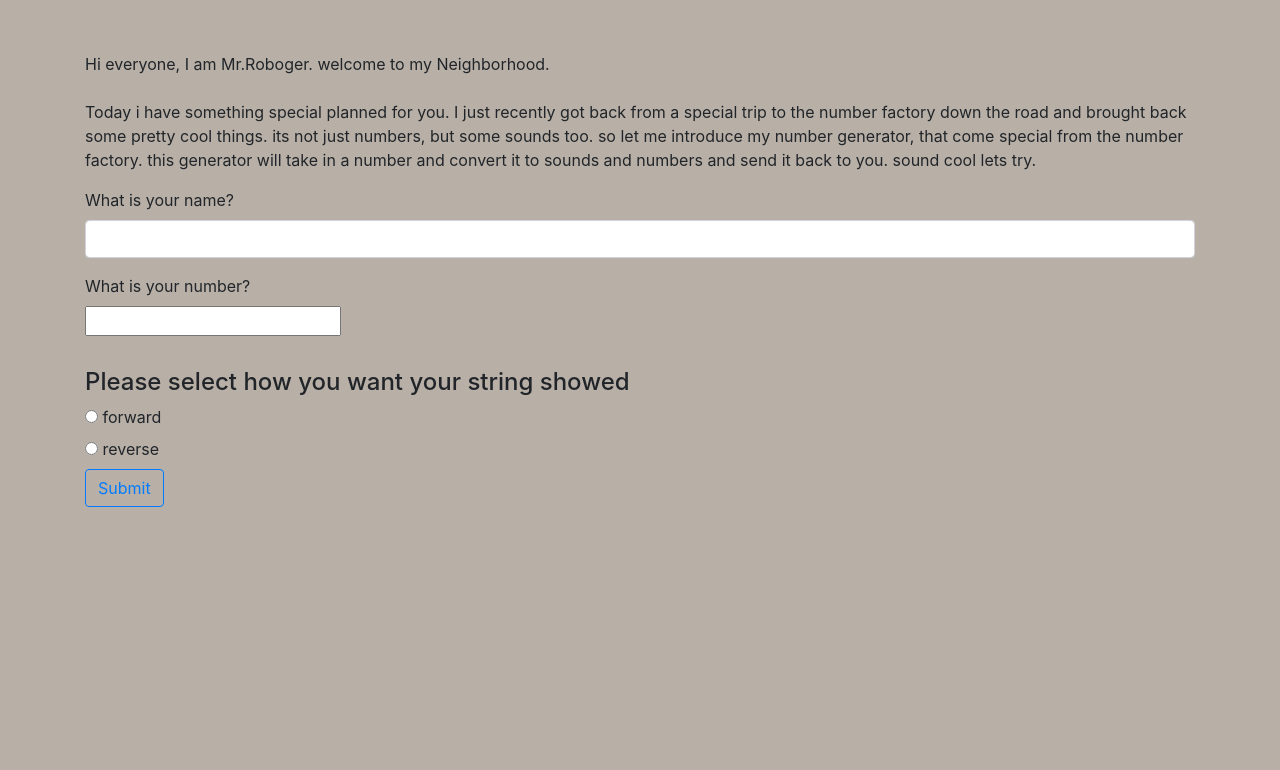
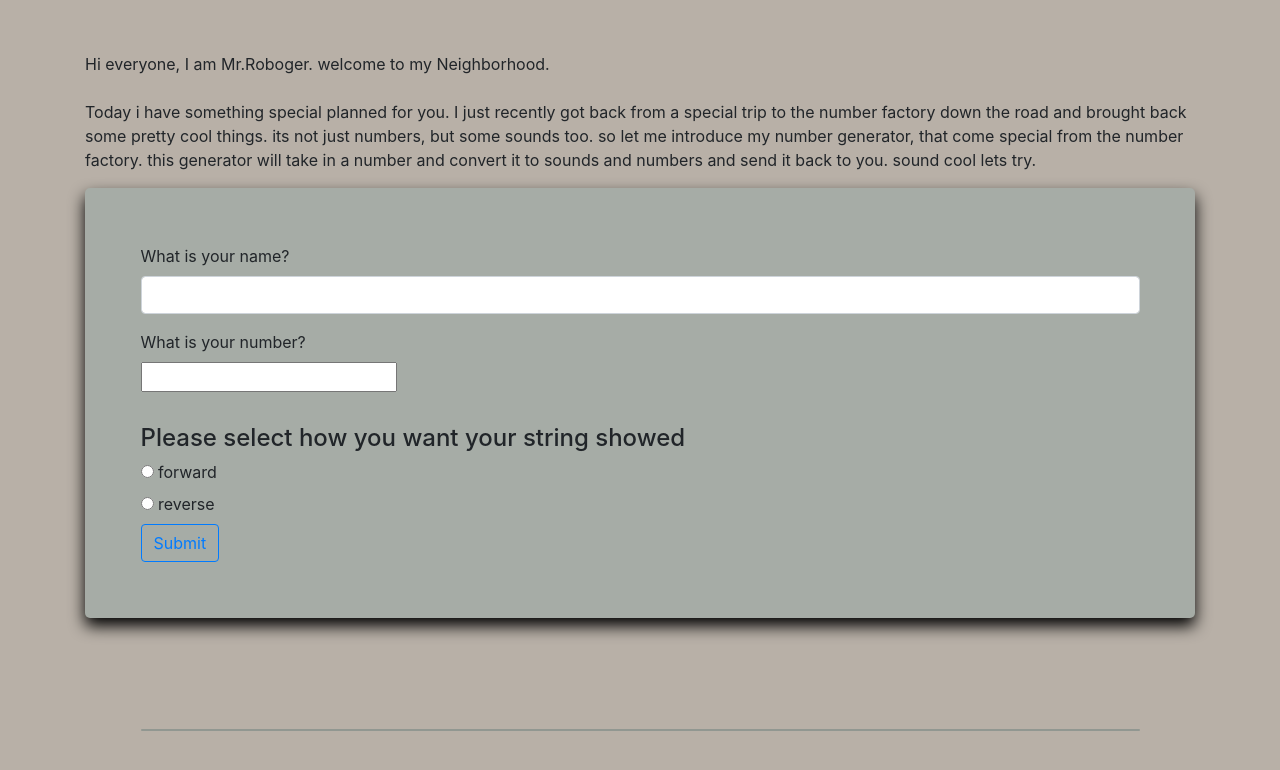
Before and after one commit to dschaaf89/Mr.RobogerNeighborhood, a plain HTML site: page index.html in a window 1280 px wide. Shown: the part 570-1340 px from the top of the page. Before the commit the page ends 1088 px from the top, so only its background shows below. Drawn offline with Linux system fonts and the light colour scheme.

Commit message:
it will add more css styles

```diff
--- a/css/styles.css
+++ b/css/styles.css
@@ -13,7 +13,17 @@ body{
 h1{
   text-align: center;
 }
-#output{
-  margin: 1%;
-  font-weight: bolder;
+
+.card{
+  margin: 5%;
+  background: rgb(166, 172, 166);
 }
+#numbers{
+  box-shadow: 0 8px 16px 0 #000000;
+  transition: 0.3s;
+  border-radius: 5px;
+  background: rgb(166, 172, 166);
+  padding: 5%;
+
+  margin-bottom: 10%;
+}
--- a/index.html
+++ b/index.html
@@ -43,10 +43,10 @@
         </div>
         <button class='btn btn-outline-primary' type="submit">Submit</button>
       </form>
-
-    </div>
-    <div class = "container">
+      <div class= "card">
+      <div class= "container">
       <div id="output"></div>
-    </div>
+      </div>
+      </div>
   </body>
 </html>
--- a/js/scripts.js
+++ b/js/scripts.js
@@ -24,7 +24,7 @@ function replace(number,person1){
   }
   function reverseReplace(number,person1){
     let num = parseInt(number);
-    let strA = "Won't you be my neighbor, "+ person1 + "!!!";
+    let strA = "Won't you be my neighbor,"+ person1 + "?";
     let strB = "Boop!";
     let strC= "Beep!";
     let newArray=[];
@@ -56,6 +56,7 @@ function replace(number,person1){
     let result;
     if (operator === "forward") {
       result= replace(nums, person);
+
     }
     else{
     result= reverseReplace(nums,person);
```
